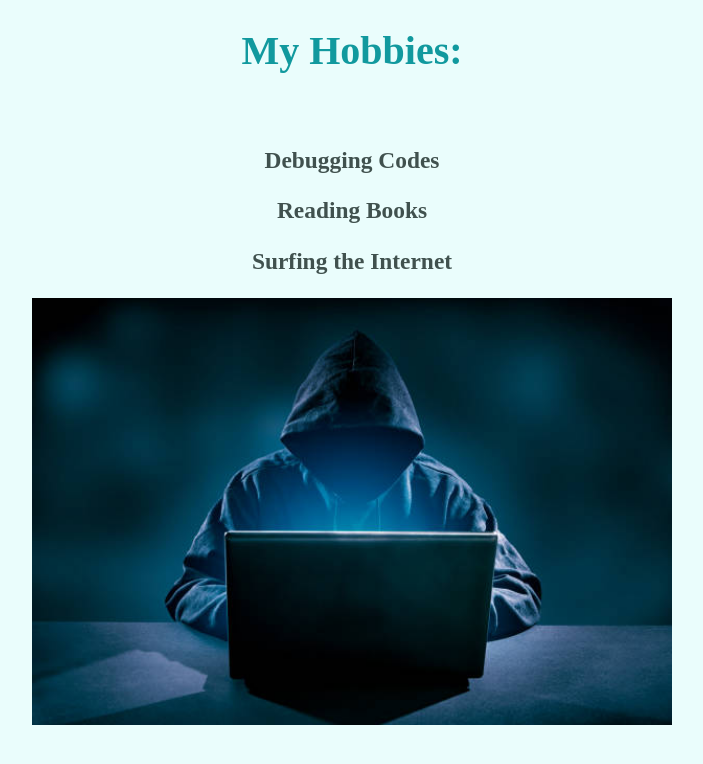
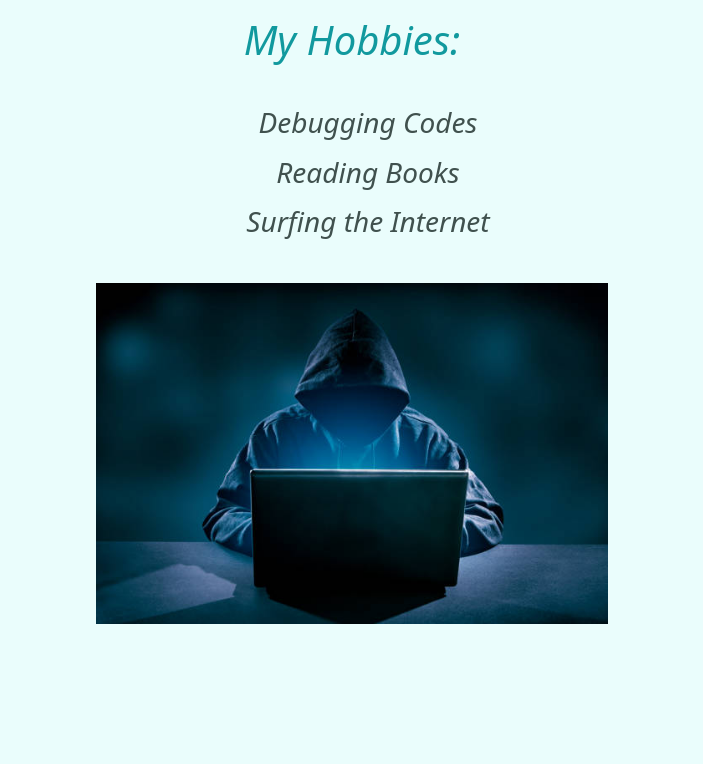
Before and after one commit to Hanumanth-Raghavendra/Personal_Website, a plain HTML site: page hobbies.html in a window 1280 px wide. Shown: the whole page, without its empty margins (288-991 px from the left). Drawn offline with nearby package versions, Linux system fonts and the light colour scheme.

Commit message:
Update hobbies.html

```diff
--- a/hobbies.html
+++ b/hobbies.html
@@ -1,9 +1,11 @@
-
 <!DOCTYPE html>
 <html lang="en" dir="ltr">
+
 <head>
   <meta charset="utf-8">
   <title>Hobbies</title>
+  <link href="https://cdn.jsdelivr.net/npm/bootstrap@5.3.0-alpha1/dist/css/bootstrap.min.css" rel="stylesheet" integrity="sha384-GLhlTQ8iRABdZLl6O3oVMWSktQOp6b7In1Zl3/Jr59b6EGGoI1aFkw7cmDA6j6gD" crossorigin="anonymous">
+  <script src="https://cdn.jsdelivr.net/npm/bootstrap@5.3.0-alpha1/dist/js/bootstrap.bundle.min.js" integrity="sha384-w76AqPfDkMBDXo30jS1Sgez6pr3x5MlQ1ZAGC+nuZB+EYdgRZgiwxhTBTkF7CXvN" crossorigin="anonymous"></script>
   <link rel="icon" href="images/lock.gif">
   <style media="screen">
     body {
@@ -12,9 +14,10 @@
       text-align: center;
       font-size: 20px;
     }
+
     .background_image {
-                width: 50%;
-                height: 50%;
+      width: 40%;
+      height: 40%;
       background-color: #EAFDFC;
 
     }
@@ -28,14 +31,18 @@
     }
   </style>
 </head>
+
 <body>
   <div class="container">
-            <h1>My Hobbies:</h1>
+    <h1 class="pt-2 mt-2"><em>My Hobbies:</em></h1>
     <br>
-            <h3>Debugging Codes</h3>
-            <h3>Reading Books</h3>
-            <h3>Surfing the Internet</h3>
+    <ul>
+      <h3 class="pt-1 pb-1"><em>Debugging Codes</em></h3>
+      <h3 class="pt-1 pb-1"><em>Reading Books</em></h3>
+      <h3 class="pt-1 pb-1"><em>Surfing the Internet</em></h3>
+    </ul>
   </div>
-        <img class="background_image" src="images/Hacker.jpg" alt="image">
+  <img class="background_image pt-4" src="images/Hacker.jpg" alt="image">
 </body>
+
 </html>
```
Lines whose indentation alone changed are shown as unchanged.
